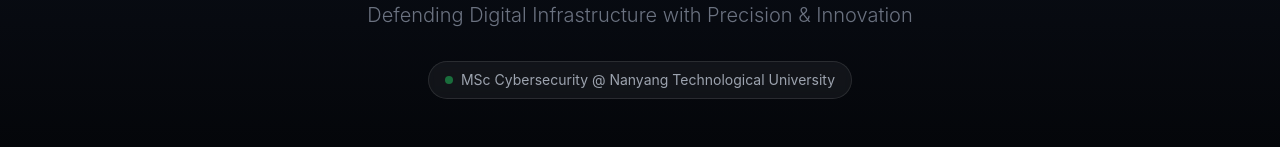
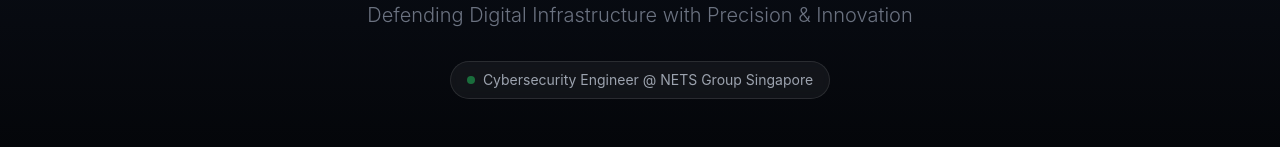
Before and after one commit to sujithnavva/sujith.me, a React (Create React App) app: page / in a window 1280 px wide. Shown: the part 448-595 px from the top of the page. Built offline with nearby package versions, Linux system fonts and the light colour scheme.

Commit message:
update:role

```diff
--- a/src/components/portfolio/HeroSection.jsx
+++ b/src/components/portfolio/HeroSection.jsx
@@ -91,7 +91,7 @@
         >
           <span className="w-2 h-2 bg-green-500 rounded-full animate-pulse" />
           <span className={`text-sm ${isDarkMode ? 'text-gray-400' : 'text-gray-600'}`}>
-            MSc Cybersecurity @ Nanyang Technological University
+            Cybersecurity Engineer @ NETS Group Singapore
           </span>
         </motion.div>
 
```
